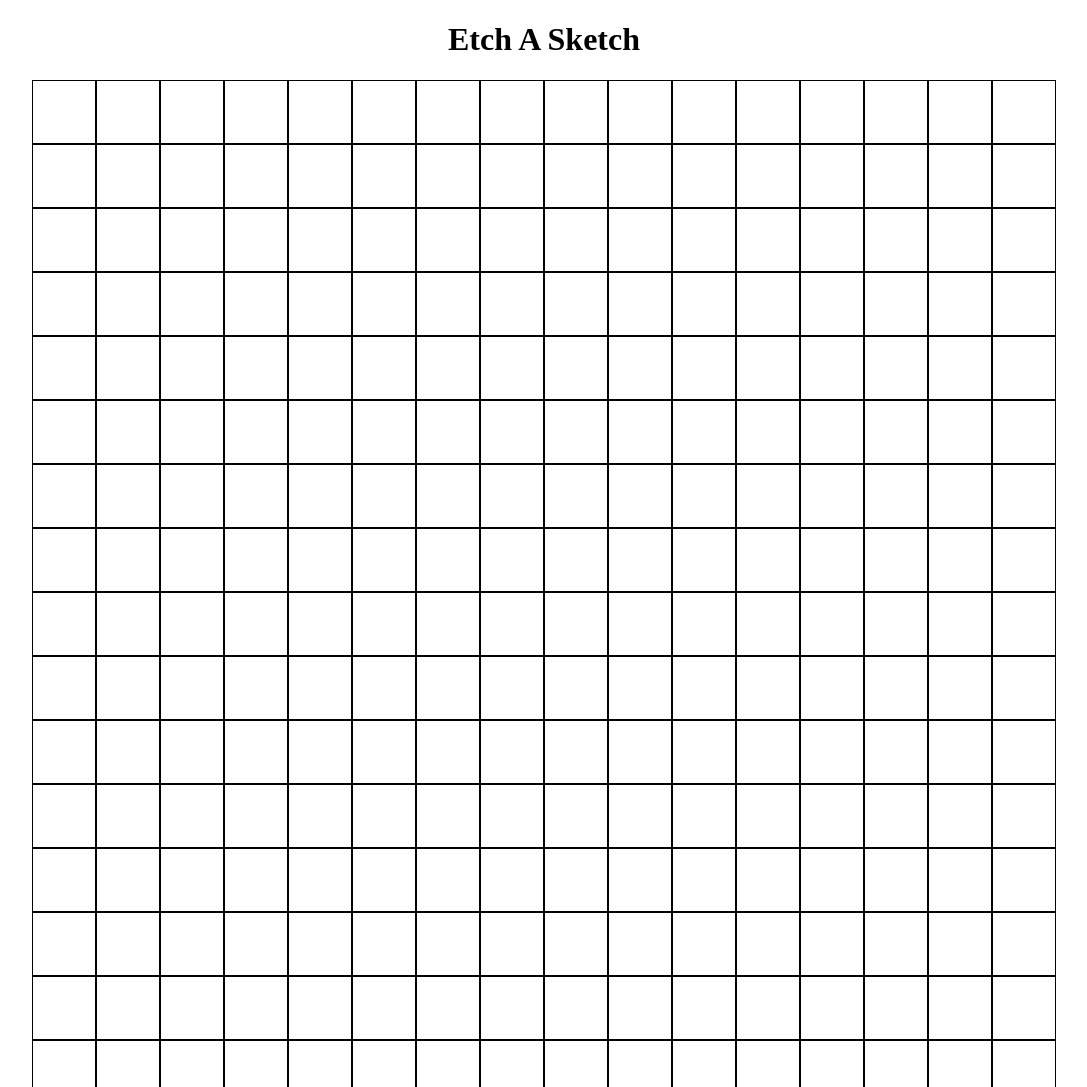
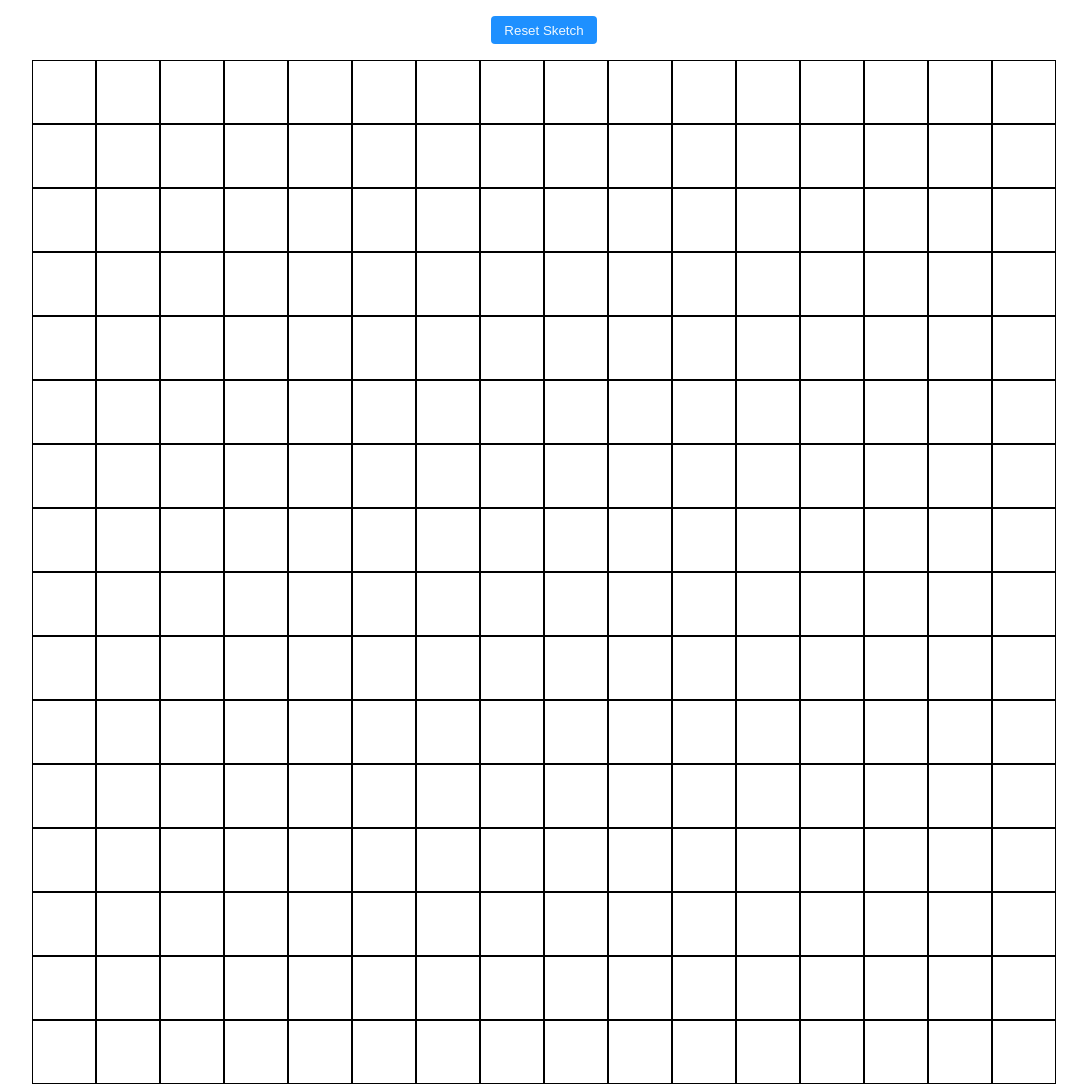
Before and after one commit to gfauceglia/TOP-EtchASketch, a plain HTML site: page index.html in a window 1280 px wide. Shown: the top 1087 px of the page, without its empty margins (96-1183 px from the left). Drawn offline with Linux system fonts and the light colour scheme.

Commit message:
Make reset function

```diff
--- a/code.js
+++ b/code.js
@@ -12,4 +12,15 @@ function createSquares(n) {
   }
 }
 
+function reset() {
+  let n = parseInt(window.prompt('Enter the amount of squares per side you\'d like in your new sketch. Choose a number between 16 and 100.'));
+  console.log(isNaN(n));
+  while (n < 16 || n > 100 || isNaN(n)){
+    n = parseInt(window.prompt('Input not valid. Try again'));
+  }
+  let squaresContainer = document.getElementById('squares');
+  squaresContainer.innerHTML = '';
+  createSquares(n);
+}
+
 createSquares(16);
--- a/index.html
+++ b/index.html
@@ -9,7 +9,7 @@
   <link rel="stylesheet" href="style.css">
 </head>
 <body>
-  <h1>Etch A Sketch</h1>
+  <button onclick="reset()">Reset Sketch</button>
   <section id="squares" class="container squares-container"></section>
 </body>
 </html>
--- a/style.css
+++ b/style.css
@@ -1,10 +1,23 @@
 body {
   margin: 0;
-  padding: 0;
+  padding: 1em 0;
+  display: flex;
+  flex-direction: column;
+  align-items: center;
+  gap: 1em;
 }
 
 h1 {
   text-align: center;
+}
+
+button {
+  max-width: 20%;
+  padding: .5em 1em;
+  background-color:dodgerblue;
+  color: aliceblue;
+  border: 0px;
+  border-radius: 4px;
 }
 
 .container {
```
